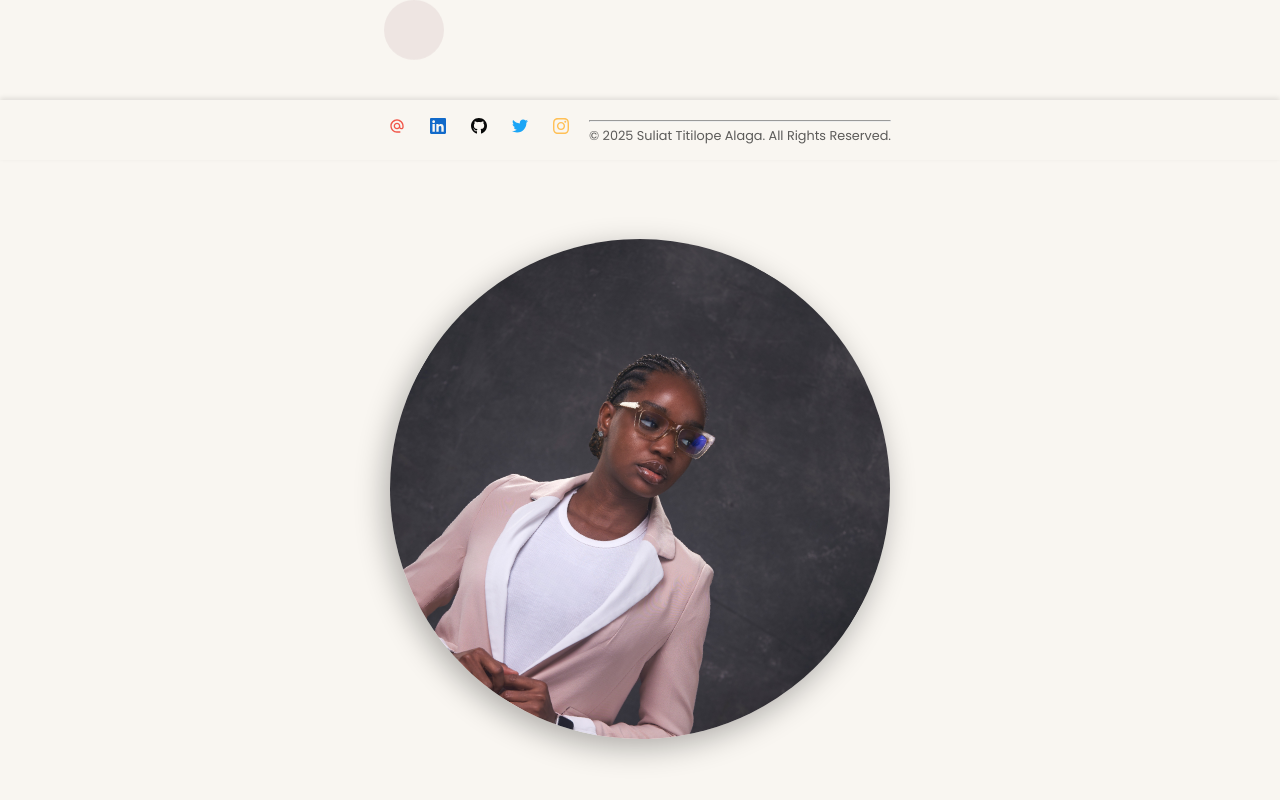
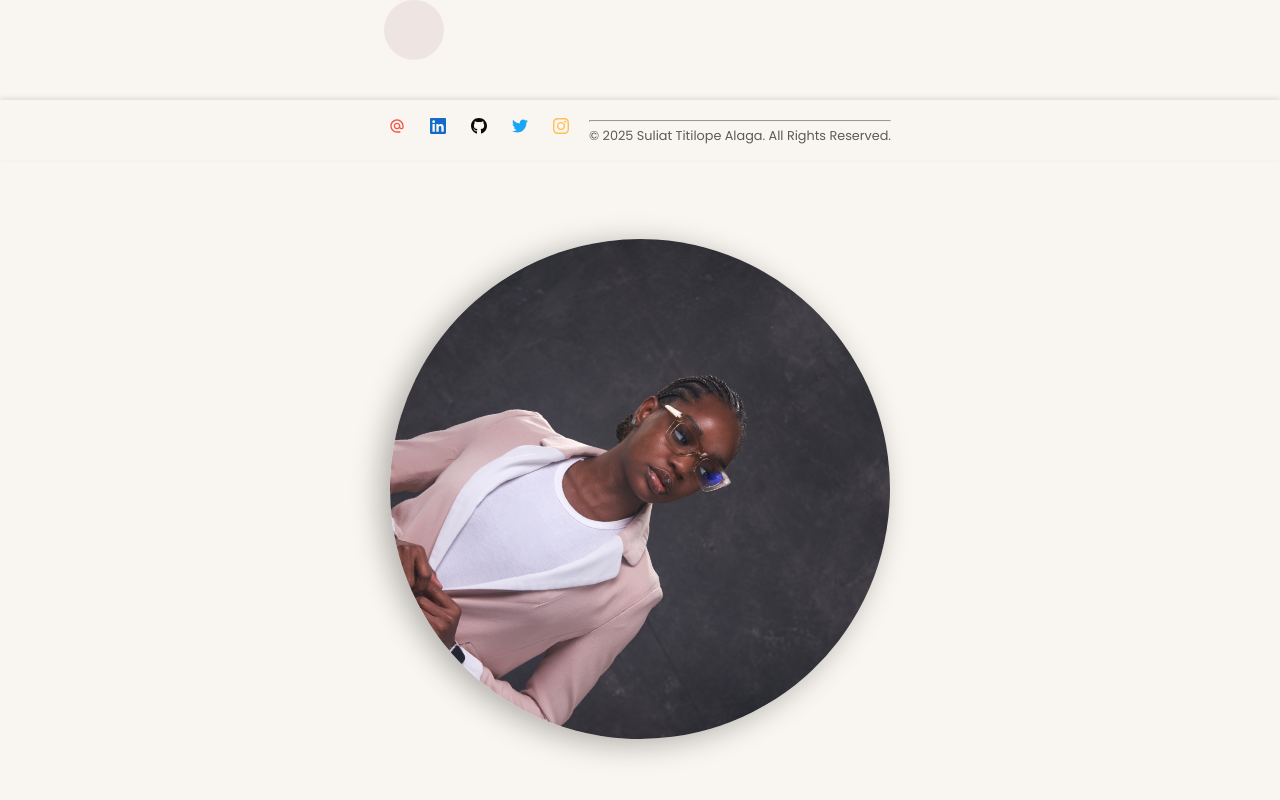
Before and after one commit to lope1999/my-portfolio, a React (Create React App) app: page / in a window 1280 px wide. Shown: the part 640-1440 px from the top of the page. Built offline with nearby package versions, Linux system fonts and the light colour scheme; no server answers; the database is empty.

Commit message:
Updated README.md; Added toast to ContactSection; Fixed rotate degrees for AboutSection

```diff
--- a/src/pages/AboutSection.tsx
+++ b/src/pages/AboutSection.tsx
@@ -60,12 +60,17 @@ const ImageContainer = styled(motion.div)`
 
   &:hover {
     scale: 1.05;
-    rotate: 3deg;
+    rotate: 10deg;
   }
 
   @media (max-width: 768px) {
-    width: 250px;
-    height: 250px;
+    width: 300px;
+    height: 300px;
+
+    &:hover {
+      scale: 1.05;
+      rotate: 12deg;
+    }
   }
 `;
 
@@ -95,7 +100,7 @@ const AboutSection = () => {
   // Parallax + Fade transforms
   const y = useTransform(scrollYProgress, [0, 1], [-50, 50]);
   const opacity = useTransform(scrollYProgress, [0, 0.2, 0.5], [0, 0.5, 1]);
-  const rotate = useTransform(scrollYProgress, [0, 1], [-30, 30]);
+  const rotate = useTransform(scrollYProgress, [0, 1], [-30, 60]);
   const glowScale = useTransform(scrollYProgress, [0, 1], [0.9, 1.1]);
   const textY = useTransform(scrollYProgress, [0, 1], [-20, 20]);
 
--- a/src/pages/ContactSection.tsx
+++ b/src/pages/ContactSection.tsx
@@ -1,9 +1,11 @@
-import React, { useRef } from "react";
+import React, { useRef, useState } from "react";
 import styled from "styled-components";
 import { motion } from "framer-motion";
 import Button from "../components/Button";
 import { Description, Title } from "../utils/utils";
 import emailjs from "emailjs-com";
+import Toast from "../components/Toast";
+import { ToastType } from "../utils/type";
 
 const ContactContainer = styled(motion.section)`
   display: flex;
@@ -35,7 +37,6 @@ const MapWrapper = styled(motion.div)`
   border-radius: 8px;
   overflow: hidden;
   box-shadow: 0px 5px 10px rgba(0, 0, 0, 0.3);
-  border-radius: "8px";
 
   @media (max-width: 768px) {
     margin-top: 20px;
@@ -71,9 +72,12 @@ const TextArea = styled.textarea`
 const ContactSection = () => {
   const formRef = useRef<HTMLFormElement>(null);
 
+  const [toastVisible, setToastVisible] = useState(false);
+  const [toastMessage, setToastMessage] = useState("");
+  const [toastType, setToastType] = useState<ToastType>("info");
+
   const handleSubmit = (e: React.FormEvent) => {
     e.preventDefault();
-
     if (!formRef.current) return;
 
     emailjs
@@ -84,14 +88,21 @@ const ContactSection = () => {
         process.env.REACT_APP_EMAILJS_PUBLIC_KEY || ""
       )
       .then(
-        (result) => {
-          console.log("SUCCESS!", result.text);
-          alert("Your message has been sent successfully!");
-          window.location.reload();
+        () => {
+          setToastType("success");
+          setToastMessage(
+            "Your message has been sent successfully! Expect a feedback real soon.😀"
+          );
+          setToastVisible(true);
+
+          if (formRef.current) {
+            formRef.current.reset();
+          }
         },
-        (error) => {
-          console.log("FAILED...", error.text);
-          alert("Oops! Something went wrong, please try again.");
+        () => {
+          setToastType("error");
+          setToastMessage("Oops! Something went wrong, please try again.");
+          setToastVisible(true);
         }
       );
   };
@@ -115,6 +126,7 @@ const ContactSection = () => {
           Get in Touch
           <span className="tag">&lt;/h2&gt;</span>
         </Title>
+
         <Description>
           <span className="tag">&lt;p&gt;</span>I am open to freelance
           opportunities, startups, and large-scale projects. However, if you
@@ -122,6 +134,7 @@ const ContactSection = () => {
           will be happy to respond.
           <span className="tag">&lt;/p&gt;</span>
         </Description>
+
         <ContactForm ref={formRef} onSubmit={handleSubmit}>
           <InputField placeholder="Name" type="text" name="name" required />
           <InputField placeholder="Email" type="email" name="email" required />
@@ -157,6 +170,14 @@ const ContactSection = () => {
           referrerPolicy="no-referrer-when-downgrade"
         />
       </MapWrapper>
+
+      <Toast
+        type={toastType}
+        message={toastMessage}
+        isVisible={toastVisible}
+        onClose={() => setToastVisible(false)}
+        duration={3000}
+      />
     </ContactContainer>
   );
 };
```
Also changed, not shown: 1 other file (tests, documents, lock files or other folders).
